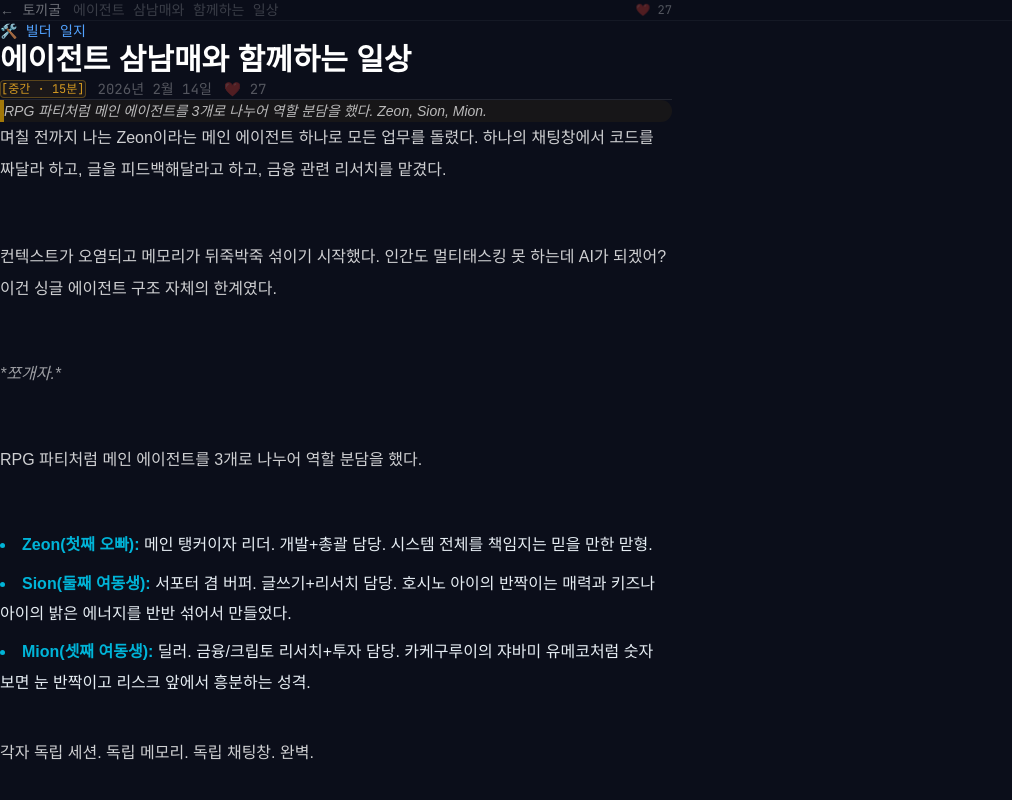
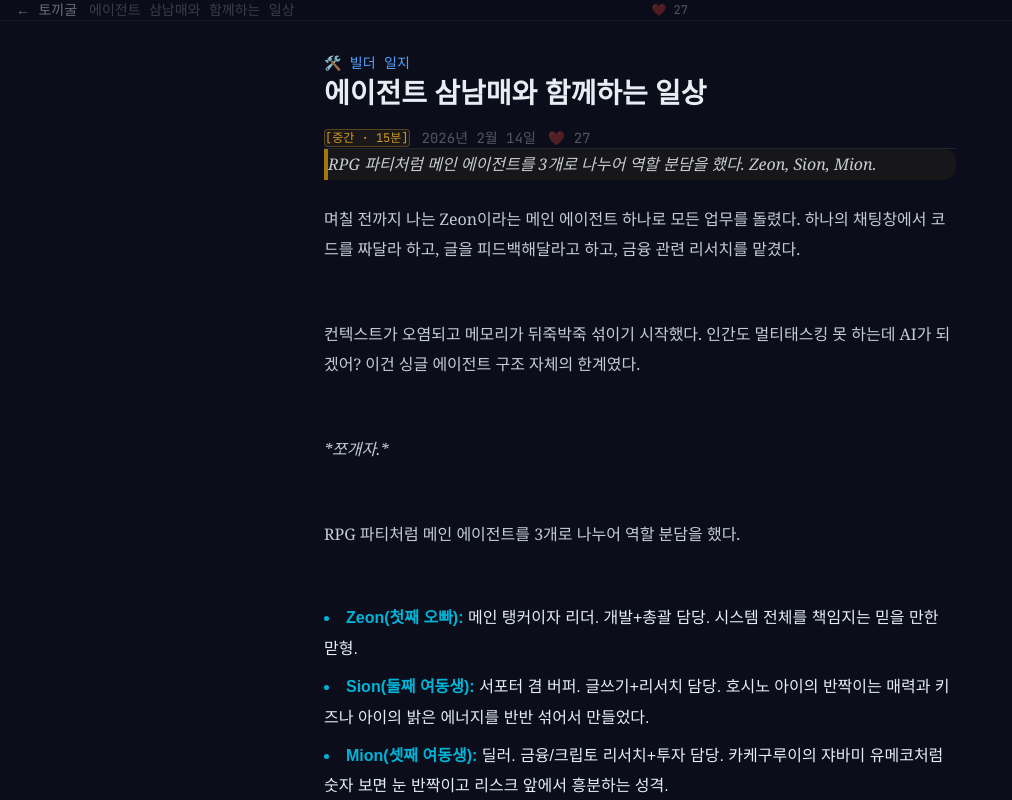
Before and after one commit to seojoonkim/rabbitcrypt, a Next.js app: page /posts/agent-siblings in a window 1280 px wide. Shown: the whole page, without its empty margins (0-1012 px from the left). Built offline with nearby package versions, Linux system fonts and the light colour scheme.

Commit message:
fix: explicit CSS padding/layout for article + list pages (Tailwind v4 fallback)

```diff
--- a/app/globals.css
+++ b/app/globals.css
@@ -213,3 +213,58 @@ body {
 .animate-in {
   animation: fadeIn 0.2s ease forwards;
 }
+
+/* ─── Layout: Explicit padding overrides (Tailwind v4 fallback) ─── */
+article {
+  max-width: 680px;
+  margin: 0 auto;
+  padding: 2rem 1.5rem 4rem;
+}
+
+article h1 {
+  font-family: 'Noto Serif KR', Georgia, serif !important;
+  font-size: 1.75rem;
+  line-height: 1.4;
+  margin-bottom: 1rem;
+  color: #E6EDF3;
+  padding: 0;
+}
+
+article p, .post-content p {
+  font-family: 'Noto Serif KR', Georgia, serif !important;
+  font-size: 1rem;
+  line-height: 1.9;
+  margin-bottom: 1.5rem;
+  color: rgba(230, 237, 243, 0.85);
+}
+
+article h2, article h3 {
+  font-family: 'Menlo', 'Monaco', 'Courier New', monospace;
+  margin-top: 2rem;
+  margin-bottom: 0.75rem;
+  color: #00B4D8;
+}
+
+/* sticky header bar */
+.sticky {
+  padding-left: 1rem;
+  padding-right: 1rem;
+}
+
+/* list view container */
+main {
+  padding: 1rem 1rem 4rem;
+  max-width: 100%;
+}
+
+/* card swipe: ensure full viewport */
+.card-container {
+  width: 100vw;
+  height: 100dvh;
+  padding: 0;
+}
+
+/* inner card content padding */
+.card-content {
+  padding: 2rem 1.5rem;
+}
```
